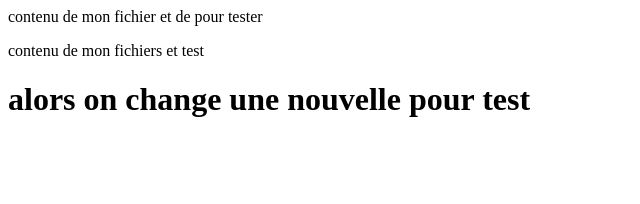
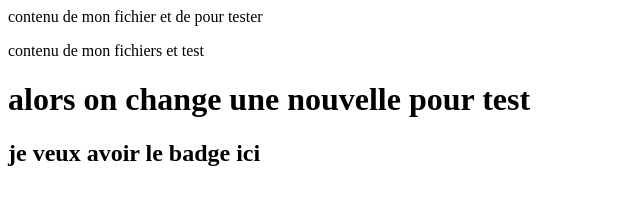
Before and after one commit to Jihed0405/DevopsTestTp1, a plain HTML site: page index.html in a window 1280 px wide. Shown: the whole page, without its empty margins (0-640 px from the left). Drawn offline with Linux system fonts and the light colour scheme.

Commit message:
vouloir avoir le badge xd

```diff
--- a/index.html
+++ b/index.html
@@ -2,3 +2,4 @@
 <p>contenu de mon fichiers et test </p>
 <title>nouvelle fonctionnalité</title>
 <h1>alors on change une nouvelle pour test</h1>
+<h2>je veux avoir le badge ici</h2>
```
